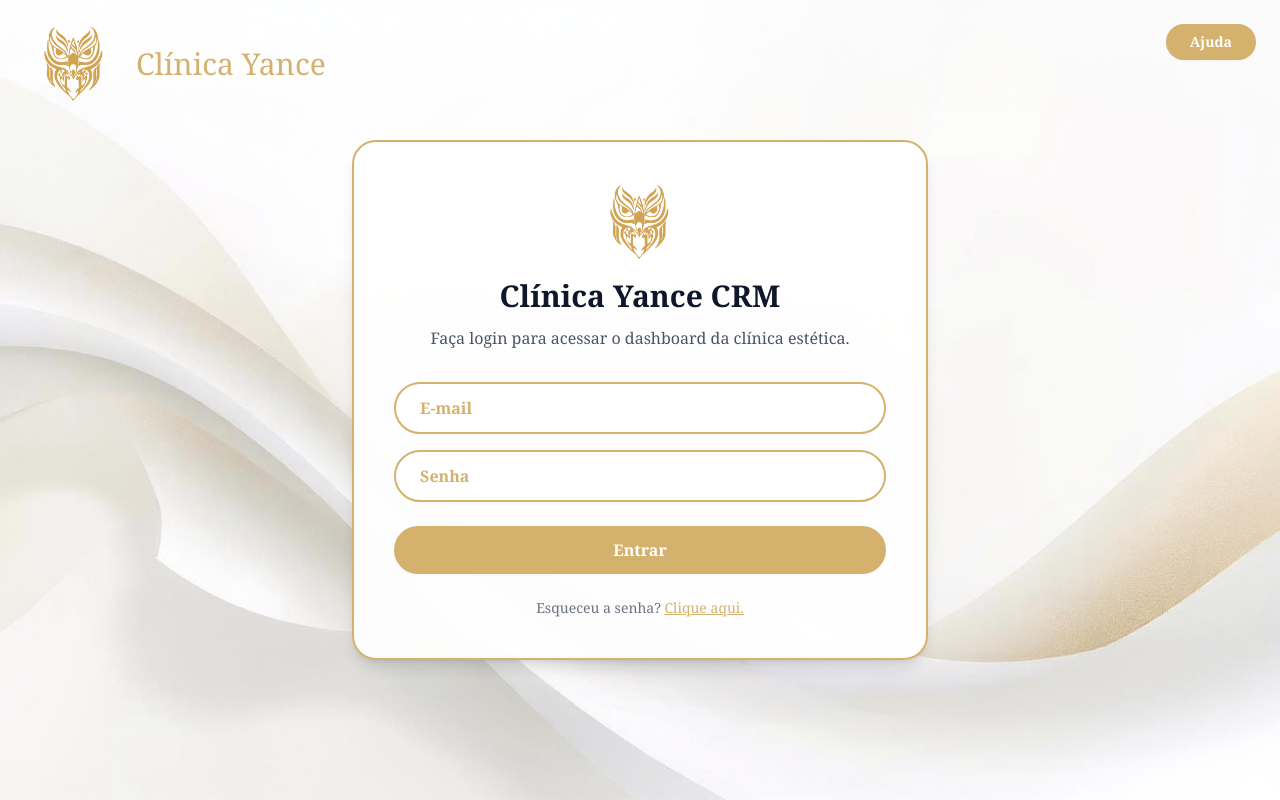
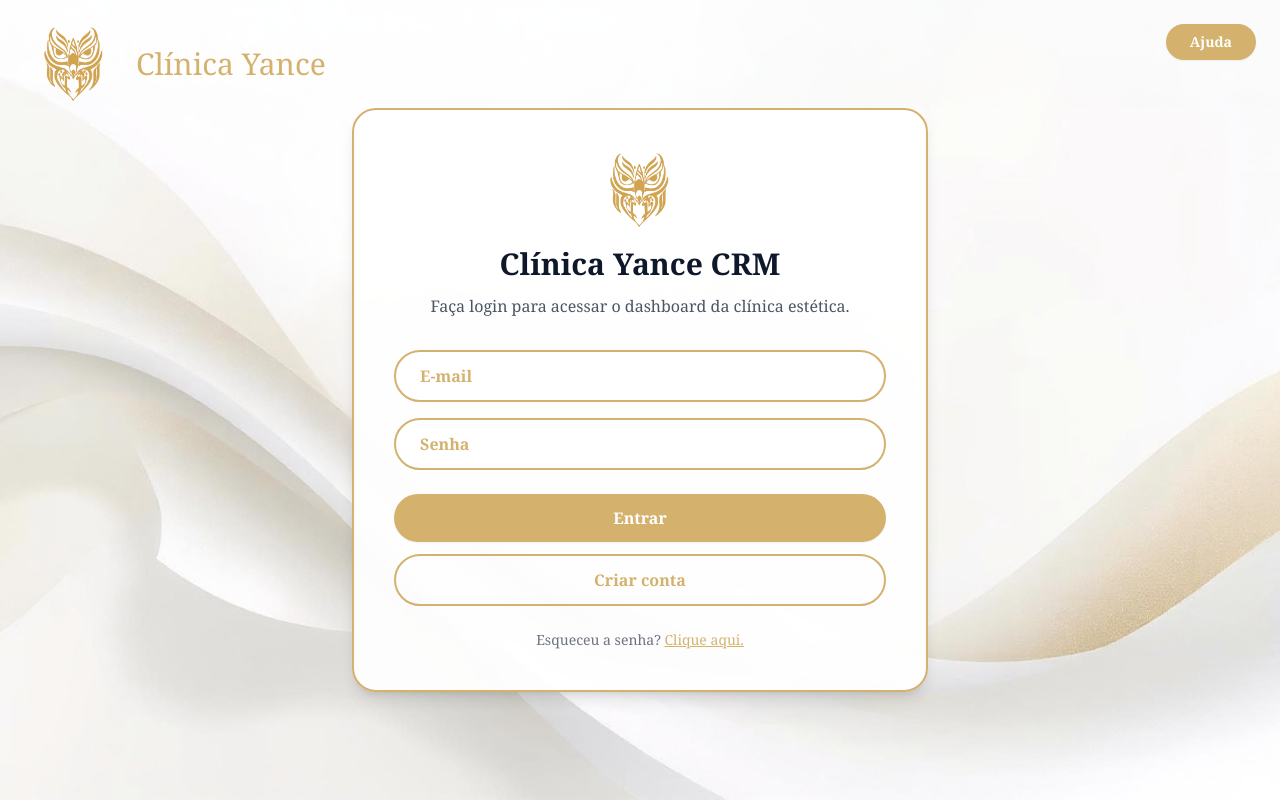
Before and after one commit to Deft1s-404/clinicayance-frontend, a Next.js app: page /login in a window 1280 px wide. Built offline with nearby package versions, Linux system fonts and the light colour scheme; no server answers.

Commit message:
feat(auth): botão 'Criar conta' no login
- Adiciona botão secundário com borda dourada que leva a /register
- Mantém link de 'Esqueceu a senha?'

```diff
--- a/app/(auth)/login/page.tsx
+++ b/app/(auth)/login/page.tsx
@@ -118,6 +118,13 @@ export default function LoginPage() {
           {submitting ? 'Entrando...' : 'Entrar'}
         </button>
 
+        <a
+          href="/register"
+          className="mt-3 block w-full rounded-full border-2 border-primary px-6 py-3 text-center font-semibold text-primary transition hover:bg-primary/10"
+        >
+          Criar conta
+        </a>
+
           <p className="mt-6 text-center text-sm text-gray-500">
             Esqueceu a senha?{' '}
             <a href="/forgot-password" className="underline text-primary">
```
Lines whose indentation alone changed are shown as unchanged.
